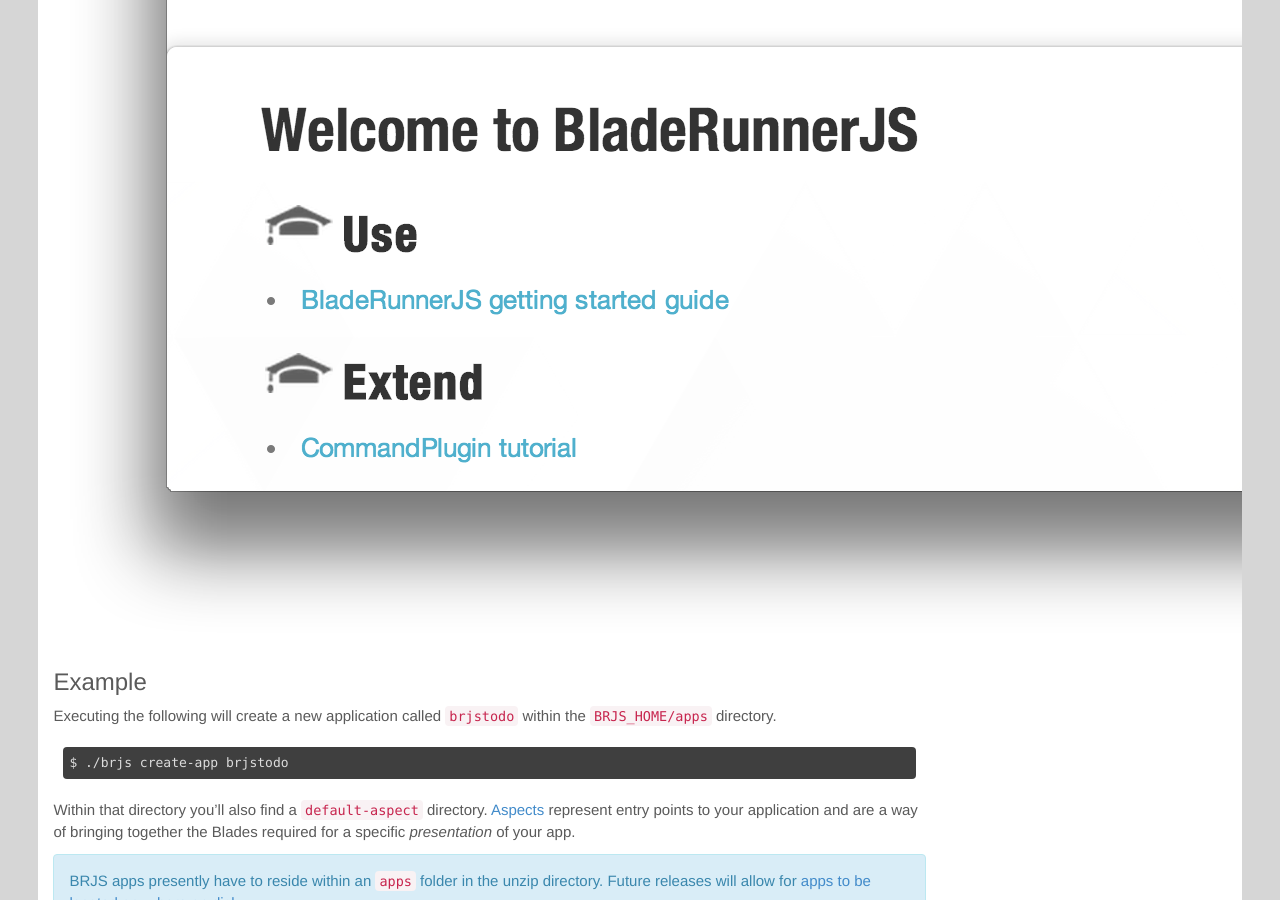
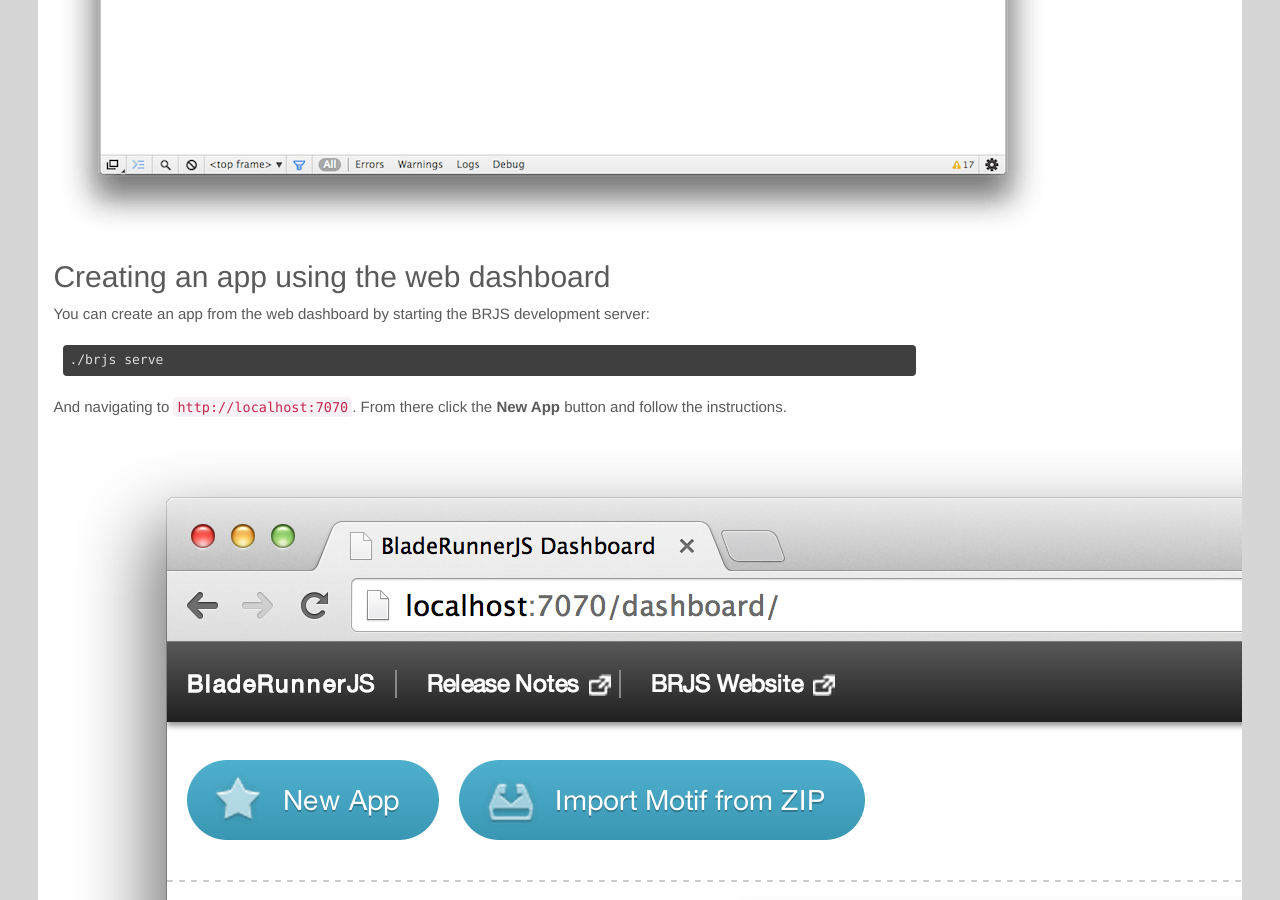
Before and after one commit to BladeRunnerJS/brjs-site, a Jekyll site: the page built from docs/use/create_app.md, in a window 1280 px wide and 900 px high, scrolled down 1466 px. Built offline with Jekyll 4.4.1, drawn with Linux system fonts in a browser that asks for light colours; nearby versions of some CDN libraries; Markdown is read by kramdown in place of the engine named in the settings; some of the changed text lies outside the part shown.

Commit message:
Complete create_app page

````diff
--- a/docs/use/create_app.md
+++ b/docs/use/create_app.md
@@ -21,10 +21,24 @@
 * `require-prefix` is an *optional* parameter for the prefix to be used in `require`
 statements when referencing JavaScript [modules](/docs/concepts/modules/).
 
+### Example
+
+{% include docs/use/create_app_example.md %}
+
 ## Creating an app using the web dashboard
+
+You can create an app from the web dashboard by starting the BRJS development
+server:
+
+```bash
+./brjs serve
+```
+
+And navigating to `http://localhost:7070`. From there click the **New App** button
+and follow the instructions.
 
 ![](/docs/use/img/new-app-btn.png)
 
-### Example
+## Where next?
 
-{% include docs/use/create_app_example.md %}
+* [Create a BladeSet](/docs/use/create_bladeset/)
````
